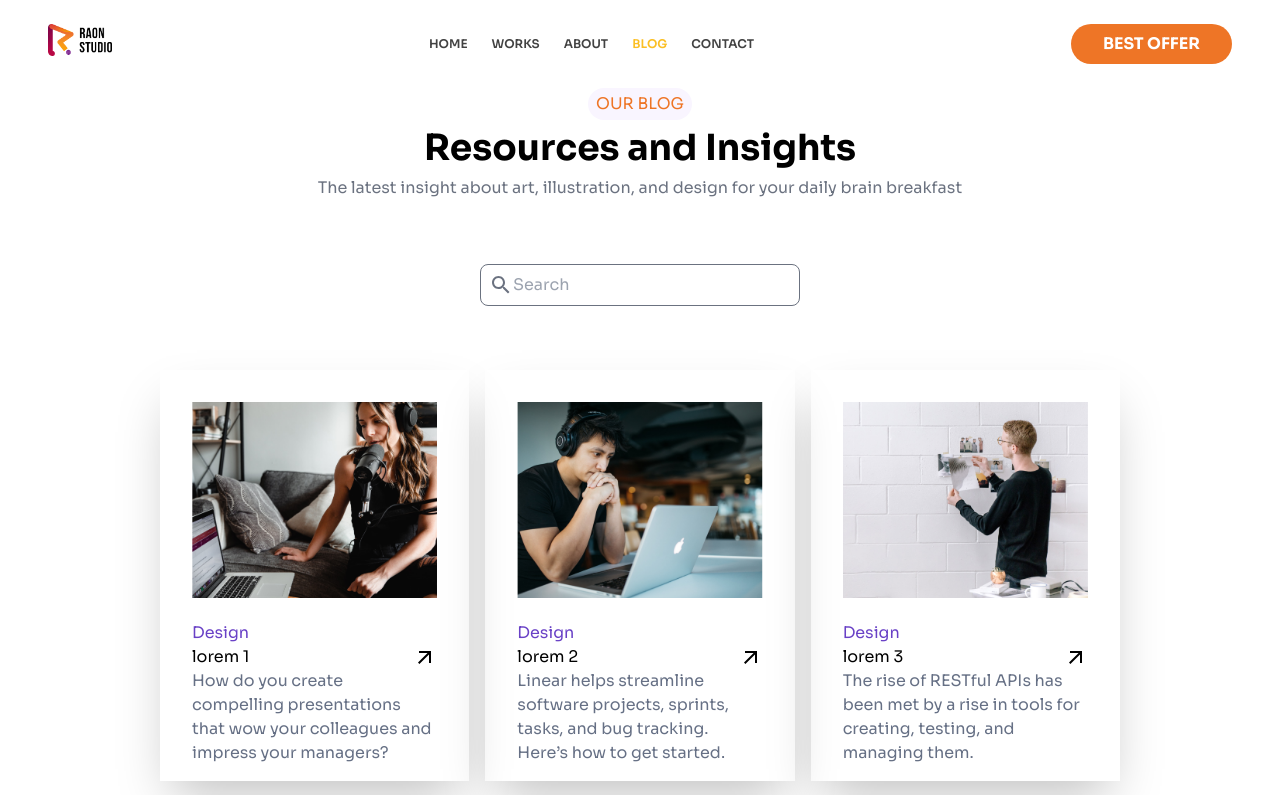
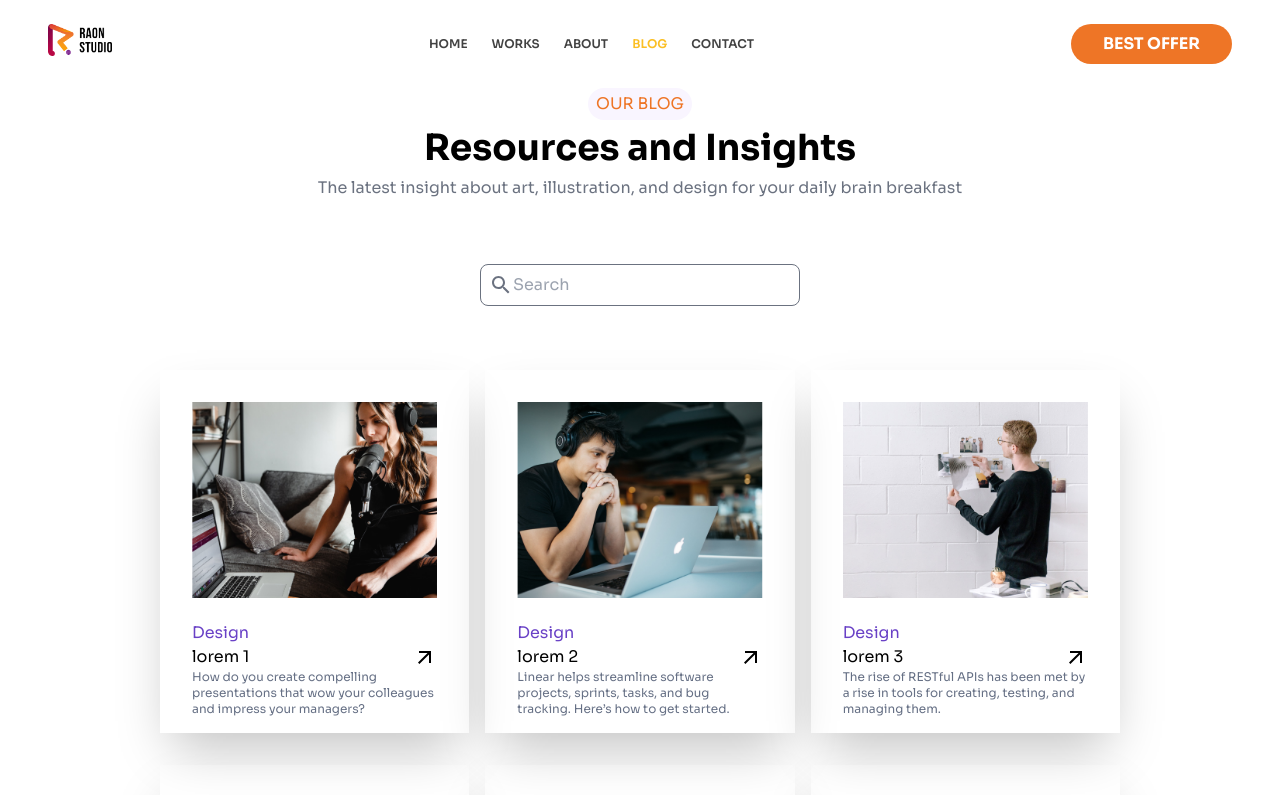
Before and after one commit to naufalarifk/raon-studio, a Next.js app: page /blog in a window 1280 px wide. Shown: the top 795 px of the page. Built offline with nearby package versions, Linux system fonts and the light colour scheme.

Commit message:
added minor tweaks

```diff
--- a/components/wrapper/footer/Footer.jsx
+++ b/components/wrapper/footer/Footer.jsx
@@ -14,9 +14,9 @@ function Footer() {
           <input
             type="text"
             placeholder="enter your email here"
-            className="rounded-full border-2 border-[#EE7526] focus:border-[#EE7526] px-2 py-1 input-middle w-4/5"
+            className="rounded-full border-2 border-[#EE7526] focus:border-[#EE7526] px-2 py-1 input-middle w-3/5 lg:w-4/5"
           />
-          <button className="bg-[#EE7526] rounded-full px-3 py-1 text-white lg:w-1/5">
+          <button className="bg-[#EE7526] rounded-full px-2 lg:px-3 py-1 text-white w-auto lg:w-1/5">
             Contact Us
           </button>
         </form>
@@ -27,7 +27,7 @@ function Footer() {
           <h1 className="font-bold">
             About <br /> Raon Studio
           </h1>
-          <p className="text-xs">
+          <p className="text-xs w-3/4">
             We are illustration company who have NFT Art, mascot and cartoon
             character, t-shirt and merch, and anime illustration services. We
             also do graphic and presentation design for life.
--- a/pages/blog/index.jsx
+++ b/pages/blog/index.jsx
@@ -128,7 +128,7 @@ function Blog() {
                 <p>{item.title} {item.id}</p>
                   <ArrowOutwardIcon/>
                 </div>
-                <p className="text-[#667085] px-4">{item.desc}</p>
+                <p className="text-[#667085] px-4 text-xs">{item.desc}</p>
               </div>
             </div>
             )}
```
